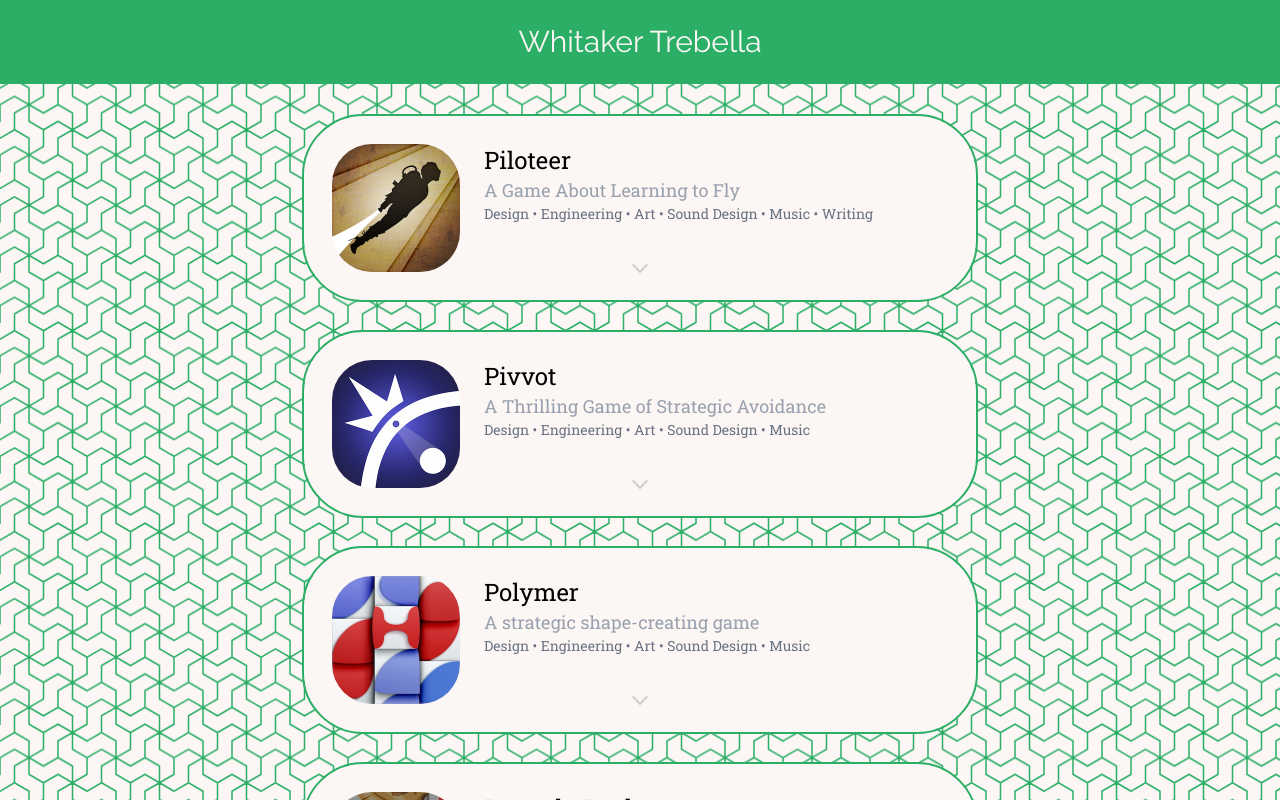
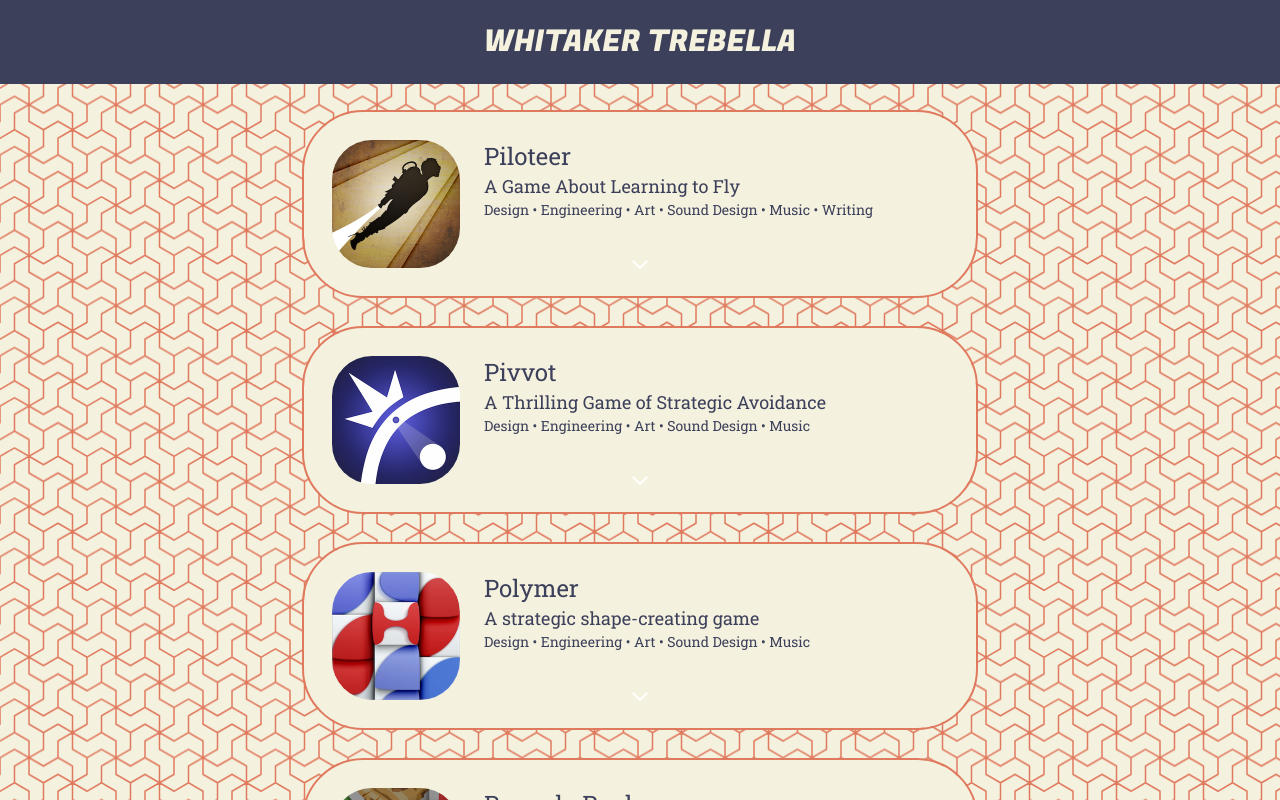
Before and after one commit to wtrebella/WhitakrPortfolio, a Next.js app in the folder whitakr-portfolio/: page / in a window 1280 px wide. Shown: the top 800 px of the page. Built offline with nearby package versions, Linux system fonts and the light colour scheme.

Commit message:
Improvements to overal look and cohesion

```diff
--- a/whitakr-portfolio/src/app/globals.css
+++ b/whitakr-portfolio/src/app/globals.css
@@ -2,9 +2,9 @@
 @plugin "@tailwindcss/typography";
 
 :root {
-    --color-1: #2BAE66;
-    --color-2: #FCF6F5;
-    --color-3: #ece6e6;
+    --color-1: #e07a5f;
+    --color-2: #f4f1de;
+    --color-3: #3d405b;
     --background: #eee;
     --foreground: #000;
     --svg-bg: #ece6e6;
--- a/whitakr-portfolio/src/app/layout.tsx
+++ b/whitakr-portfolio/src/app/layout.tsx
@@ -1,13 +1,14 @@
 import type { Metadata } from "next";
-import { Raleway, Roboto_Slab } from "next/font/google";
+import { Roboto_Slab, Fugaz_One } from "next/font/google";
 import "./globals.css";
 import React from "react";
 import Footer from "@/components/Footer";
 import Header from "@/components/Header";
 import PageBackground from "@/components/PageBackground";
 
-const raleway = Raleway({
-    subsets: ["latin"],
+const fugaz = Fugaz_One({
+    weight: "400",
+    subsets: ["latin"]
 })
 
 const robotoSlab = Roboto_Slab({
@@ -31,6 +32,7 @@
                     <PageBackground/>
 
                     <Header/>
+                    <div className="h-20" />
                     <main className="grow">
                         {children}
                     </main>
--- a/whitakr-portfolio/src/app/page.tsx
+++ b/whitakr-portfolio/src/app/page.tsx
@@ -64,7 +64,7 @@
                     title="Polymer"
                     subtitle="A strategic shape-creating game"
                     role="Design • Engineering • Art • Sound Design • Music"
-                    description="Polymer is what you get when you combine the logic of Rubik's Cube, the sliding mechanism of Trism, and the creativity of Lego. Use your right and left brain to delve into creativity and strategy while sliding columns and rows to create polymers that are uniquely yours. This can prove challenging because as you slide pieces, others get shifted, disrupting polymers in the process of being formed. Be clever and inventive to form the most visually appealing, high-scoring polymers, all while incorporating different tactics into each of the three game modes."
+                    description="Use your right and left brain to delve into creativity and strategy while sliding columns and rows to create polymers that are uniquely yours. Be clever and inventive to form the most visually appealing, high-scoring polymers, all while incorporating different tactics into each of the three game modes."
                     icon="/icon-polymer.jpg"
                     links={[
                         {
@@ -104,6 +104,10 @@
                     icon="/icon-soundforest.png"
                     links={[
                         {
+                            href: "https://soundforestapp.itch.io/",
+                            label: "itch.io"
+                        },
+                        {
                             href: "https://apps.apple.com/us/app/soundforest/id1194745290",
                             label: "App Store"
                         },
--- a/whitakr-portfolio/src/components/Header.tsx
+++ b/whitakr-portfolio/src/components/Header.tsx
@@ -1,13 +1,14 @@
-import { Raleway } from "next/font/google";
+import { Fugaz_One } from "next/font/google";
 
-const raleway = Raleway({
-    subsets: ["latin"],
+const fugaz = Fugaz_One({
+    weight: "400",
+    subsets: ["latin"]
 })
 
 export default function Header() {
     return (
-        <header className="bg-(--color-1) text-(--color-2) px-8 py-6 flex flex-col items-center justify-center">
-            <h1 className={`${raleway.className} text-3xl`}>Whitaker Trebella</h1>
+        <header className="fixed top-0 left-0 right-0 z-50 bg-(--color-3) text-(--color-2) px-8 py-6 flex flex-col items-center justify-center">
+            <h1 className={`${fugaz.className} uppercase tracking-normal text-3xl`}>Whitaker Trebella</h1>
             {/*<div className="flex flex-row">
                 <Link href="/" className="m-4">Home</Link>
                 <Link href="/games" className="m-4">Games</Link>
--- a/whitakr-portfolio/src/components/ProjectModule.tsx
+++ b/whitakr-portfolio/src/components/ProjectModule.tsx
@@ -76,7 +76,7 @@
                     <React.Fragment key={`${link.href}-${index}`}>
                         <Link
                             href={link.href}
-                            className="text-(--svg-bg) hover:underline bold"
+                            className="text-(--color-1) hover:underline bold"
                             onClick={e => e.stopPropagation()}
                             {...link.linkProps}
                         >
@@ -156,12 +156,12 @@
                         </div>
 
                         <div className="min-w-0 flex-1">
-                            <h1 className="wrap-break-word text-2xl">{title}</h1>
+                            <h1 className="wrap-break-word text-2xl text-(--color-3)">{title}</h1>
                             {subtitle && (
-                                <h2 className="wrap-break-word text-lg text-gray-400">{subtitle}</h2>
+                                <h2 className="wrap-break-word text-lg text-(--color-3)">{subtitle}</h2>
                             )}
                             {role && (
-                                <p className="wrap-break-word text-sm text-gray-500">{role}</p>
+                                <p className="wrap-break-word text-sm text-(--color-3)">{role}</p>
                             )}
                         </div>
                     </div>
@@ -189,10 +189,9 @@
                                 }
                             }}
                         >
-                            <div className="mt-4 flex w-full min-w-0 flex-col items-start justify-center pb-12">
+                            <div className="mt-4 flex w-full min-w-0 flex-col text-(--color-3) items-start justify-center pb-12">
                                 <Description description={description}/>
                                 <ModuleLinks links={normalizedLinks}/>
-                                <hr className="w-full border-t border-gray-300" />
                                 {image && (
                                     <div className="relative mt-4 aspect-video w-full overflow-hidden rounded-2xl">
                                         <Image
@@ -200,7 +199,7 @@
                                             alt={title}
                                             fill
                                             sizes="(max-width: 768px) 100vw, 42rem"
-                                            className="object-contain"
+                                            className="object-cover"
                                         />
                                     </div>                                )}
                             </div>
```
Also changed, not shown: whitakr-portfolio/public/didTheBearsWin.png, whitakr-portfolio/public/down-arrow.png.
